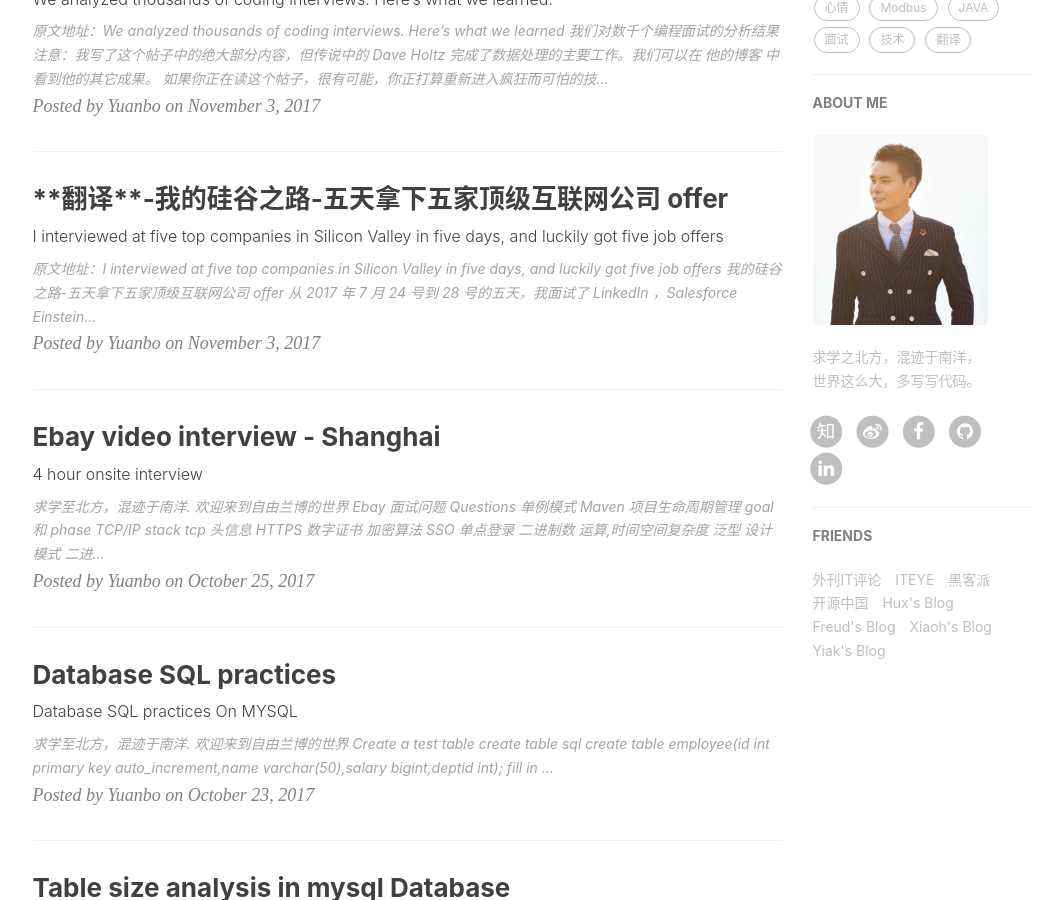
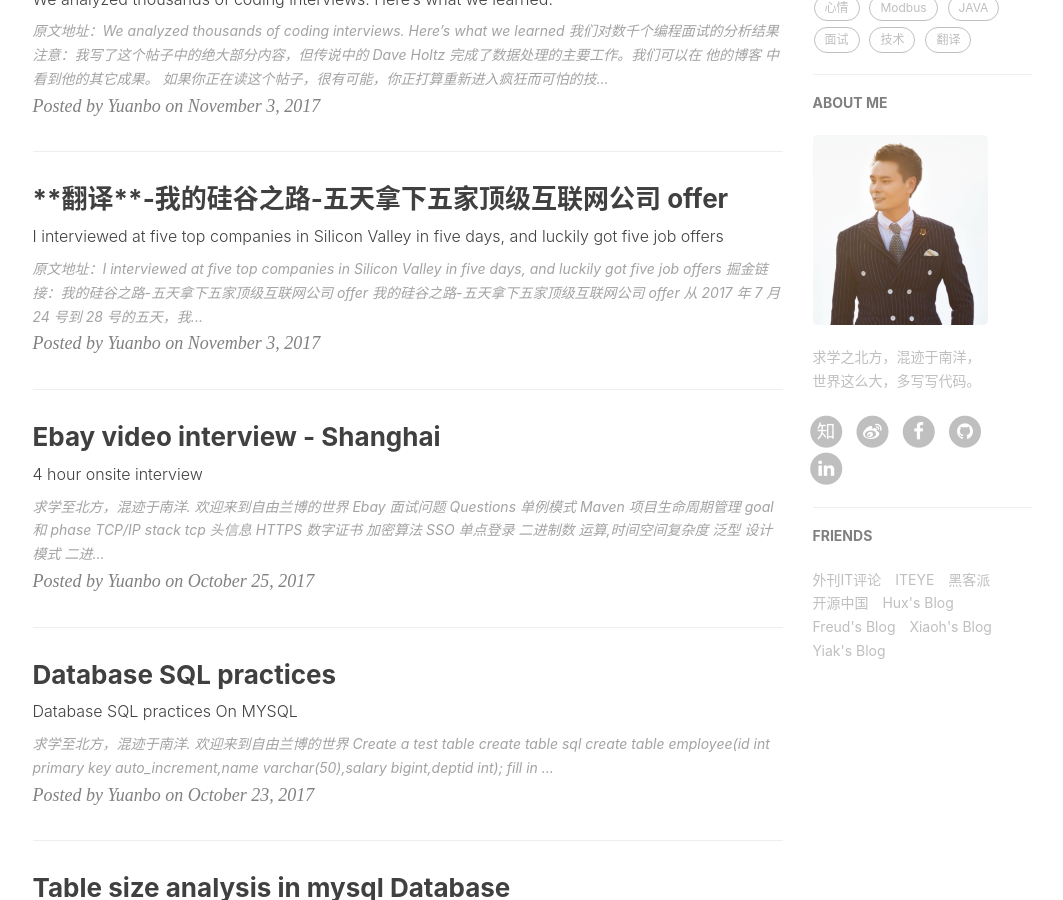
Before and after one commit to freerambo/freerambo.github.io, a Jekyll site: the page built from index.html, in a window 1280 px wide and 900 px high, scrolled down 523 px. Shown: the whole window, without its empty margins (135-1198 px from the left). Built offline with Jekyll 4.4.1, drawn with Linux system fonts in a browser that asks for light colours; nearby versions of some CDN libraries; the list of posts is cut into pages by our own code; comment, search, counter and statistics services are not loaded.

Commit message:
add link on juejin

```diff
--- a/_posts/2017-11-03-juejin-trans-offer-recieved-from-five-top-companies-in-silicon-valley-in-five-day.markdown
+++ b/_posts/2017-11-03-juejin-trans-offer-recieved-from-five-top-companies-in-silicon-valley-in-five-day.markdown
@@ -15,6 +15,9 @@ tags:
 ---
 
 原文地址：[I interviewed at five top companies in Silicon Valley in five days, and luckily got five job offers](https://medium.com/@XiaohanZeng/i-interviewed-at-five-top-companies-in-silicon-valley-in-five-days-and-luckily-got-five-job-offers-25178cf74e0f)
+
+掘金链接：[我的硅谷之路-五天拿下五家顶级互联网公司 offer](https://juejin.im/post/5a1247d26fb9a0452a3bec33 )
+
 
 
 # 我的硅谷之路-五天拿下五家顶级互联网公司 offer
```
